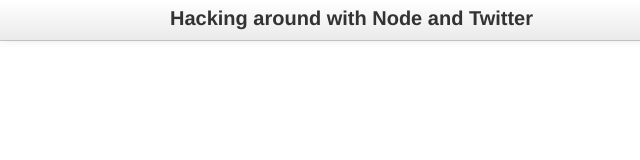
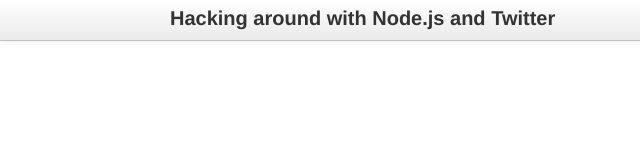
Before and after one commit to danpalmer/node-twitter-experiment, a website: page page.html in a window 1280 px wide. Shown: the full height of the page, 0-640 px from the left. Drawn offline with nearby package versions, Linux system fonts and the light colour scheme; some packages are replaced by stand-ins of ours; no server answers.

Commit message:
changed title

```diff
--- a/page.html
+++ b/page.html
@@ -14,7 +14,7 @@
 			<div class="navbar navbar-fixed-top" data-dropdown="dropdown">
 				<div class="navbar-inner">
 					<div class="container">
-						<a href="http://danpalmer.me/" class="brand">Hacking around with Node and Twitter</a>
+						<a href="http://danpalmer.me/" class="brand">Hacking around with Node.js and Twitter</a>
 						<ul class="nav pull-right">
               <li><a href="http://twitter.com/danpalmer">@danpalmer</a></li>
             </ul>
```
